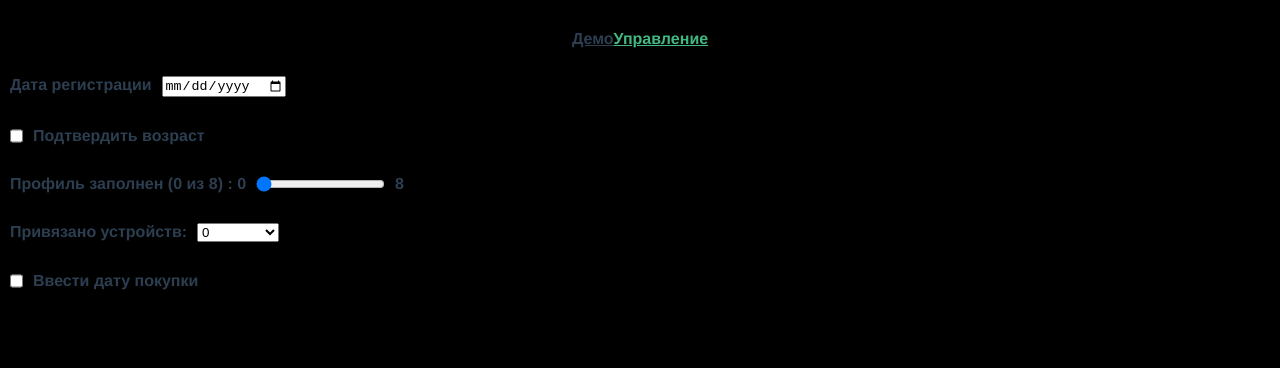
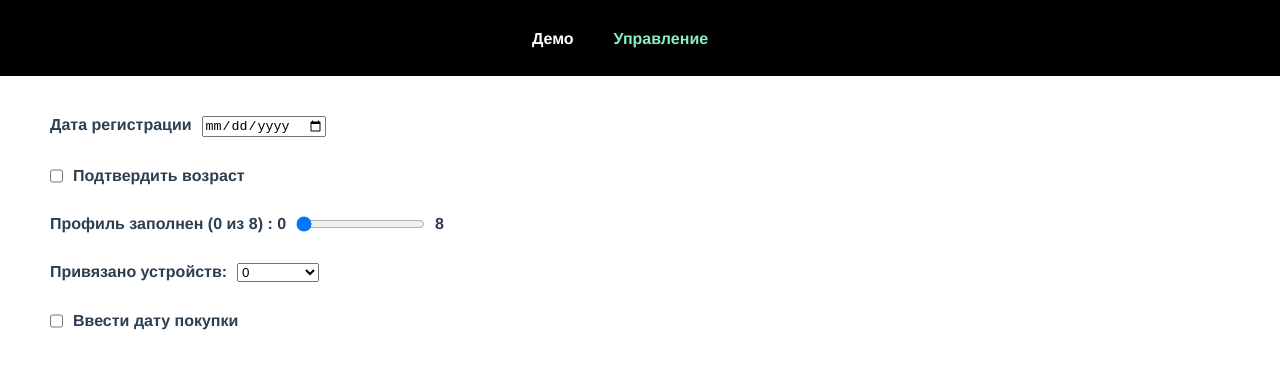
Before and after one commit to parunkov/Vue2, a Vue app: page /control in a window 1280 px wide. Shown: the top 368 px of the page. Built offline with nearby package versions, Linux system fonts and the light colour scheme.

Commit message:
nav styles

```diff
--- a/src/App.vue
+++ b/src/App.vue
@@ -30,9 +30,12 @@ nav {
   a {
     font-weight: bold;
     color: #2c3e50;
+    margin-right: 40px;
+    text-decoration: none;
+    color: white;
 
     &.router-link-exact-active {
-      color: #42b983;
+      color: #8af0c2;
     }
   }
 }
--- a/src/pages/ControlPage.vue
+++ b/src/pages/ControlPage.vue
@@ -1,5 +1,5 @@
 <template>
-  <div>
+  <div class="control-page">
     <ProgressControls />
   </div>
 </template>
@@ -9,3 +9,10 @@ import ProgressControls from '@/components/ProgressControls.vue';
 
 export default { components: { ProgressControls } };
 </script>
+<style lang="scss" scoped>
+.control-page {
+  padding: 40px;
+  background: white;
+  height: calc(100vh - 76px);
+}
+</style>
```
Also changed, not shown: 1 other file (tests, documents, lock files or other folders).
